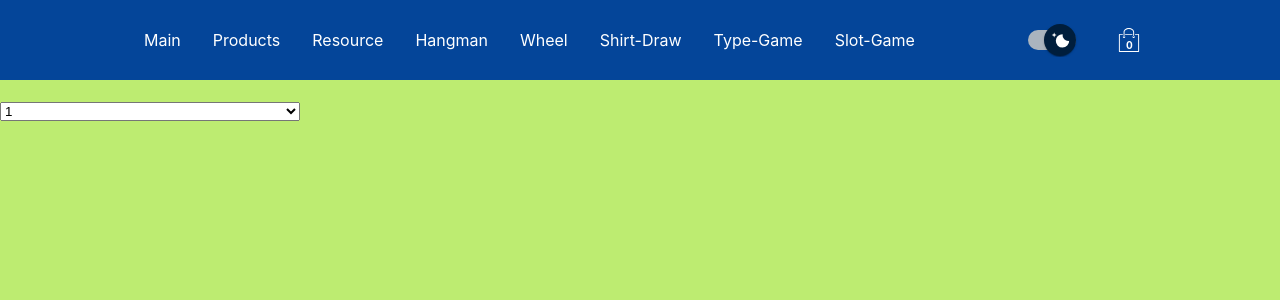
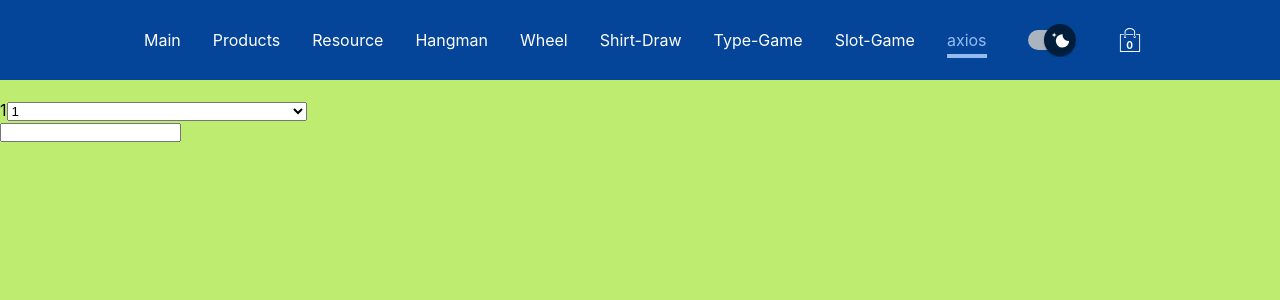
Before and after one commit to TornikeZhizhi/React-sumNew, a React (Create React App) app: page /axios in a window 1280 px wide. Shown: the top 300 px of the page. Built offline with nearby package versions, Linux system fonts and the light colour scheme; no server answers; a web font is replaced by a local one.

Commit message:
add axios and input hooks

```diff
--- a/src/BaceLayout/Header.js
+++ b/src/BaceLayout/Header.js
@@ -22,6 +22,7 @@ const Header = () => {
                     <li><NavLink activeClassName={classes.active} to="/shirt-draw">Shirt-Draw</NavLink></li>
                     <li><NavLink activeClassName={classes.active} to="/type-game">Type-Game</NavLink></li>
                     <li><NavLink activeClassName={classes.active} to="/slot">Slot-Game</NavLink></li>
+                    <li><NavLink activeClassName={classes.active} to="/axios">axios</NavLink></li>
                     {/* <li><NavLink activeClassName={classes.active} to="/toast">Toast</NavLink></li> */}
                 </ul>
                 <DayNightSwitcher></DayNightSwitcher>
--- a/src/Components/AxiosData/AxiosData.js
+++ b/src/Components/AxiosData/AxiosData.js
@@ -1,29 +1,40 @@
 import React, { useState } from 'react';
 import AxiosFetcher from './AxiosFetcher';
 
-
+import InputHook from './InputHook';
 
 
 
     const AxiosData = ()=>{
 
-        const [query, setQuery] = useState(1)
-        const { titleData, loading} = AxiosFetcher(query)
+        // const [query, setQuery] = useState(1)
 
+        // input hook
+        const [inputValue,setInputValue,setInputClear] = InputHook("")
+        const [selectValue,setSelectValue] = InputHook(1)
+
+        //axios hook
+        const { titleData, loading} = AxiosFetcher(selectValue)
 
     return (
         <div>
 
             {!loading &&  titleData?.title}
             <br/>
-
-            <select style={{width:"300px"}} onChange={(e)=>{
-                 setQuery(e.target.value)
-                 }}>
+            {selectValue}
+            <select style={{width:"300px"}} onChange={setSelectValue}>
                 <option value={1}>1</option>
                 <option value={2}>2</option>
                 <option value={3}>3</option>
             </select>
+
+            <br/>
+
+            <input value={inputValue} type="text" onChange={setInputValue} />
+            <br/>
+            <span onClick={setInputClear}>{inputValue}</span>
+
+
 
 
         </div>
--- /dev/null
+++ b/src/Components/AxiosData/InputHook.js
@@ -0,0 +1,18 @@
+import React, { useState } from 'react';
+
+const InputHook = (nameValue) => {
+
+    const [value,setInput] = useState(nameValue)
+
+    const setInputHandler = (event) => {
+        setInput(event.target.value)
+    }
+
+    const setInputClear = ()=>{
+        setInput("")
+    }
+
+    return [value,setInputHandler,setInputClear]
+};
+
+export default InputHook;
```
